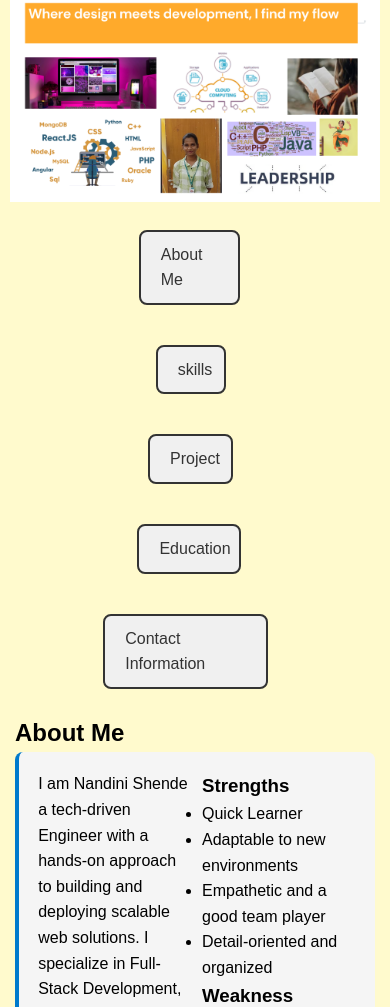
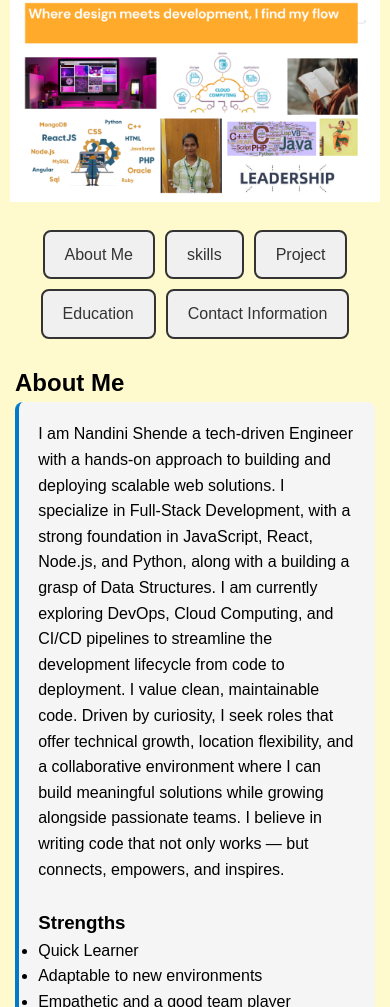
Before and after one commit to Nandini-creator/MY-PORTFOLIO, a plain HTML site: page index.html in a window 390 px wide. Shown: the part 80-1087 px from the top of the page. Drawn offline with Linux system fonts and the light colour scheme.

Commit message:
Make navbar horizontal on small screens

```diff
--- a/style.css
+++ b/style.css
@@ -98,9 +98,18 @@ section{
     }
 
 }
+
 @media (max-width: 480px) {
+  .navbar ul {
+    display: flex;
+    flex-direction: row;
+    flex-wrap: wrap;
+    justify-content: center;
+    gap: 10px;
+  }
+
   .navbar li a {
-    width: 90%;
+    width: auto; /* changed from 90% to auto to allow horizontal buttons */
   }
 
   .header h1, .header h3 {
@@ -116,17 +125,4 @@ section{
     margin: 5px auto;
     max-width: 1000px;
   }
-
-
-  .info-card {
-    display: flex;
-    flex-direction: row;
-    flex-wrap: wrap;
-    justify-content: space-between;
-    gap: 10px;
-  }
-
-  .info-card > * {
-    flex: 1 1 45%;
-  }
 }
```
